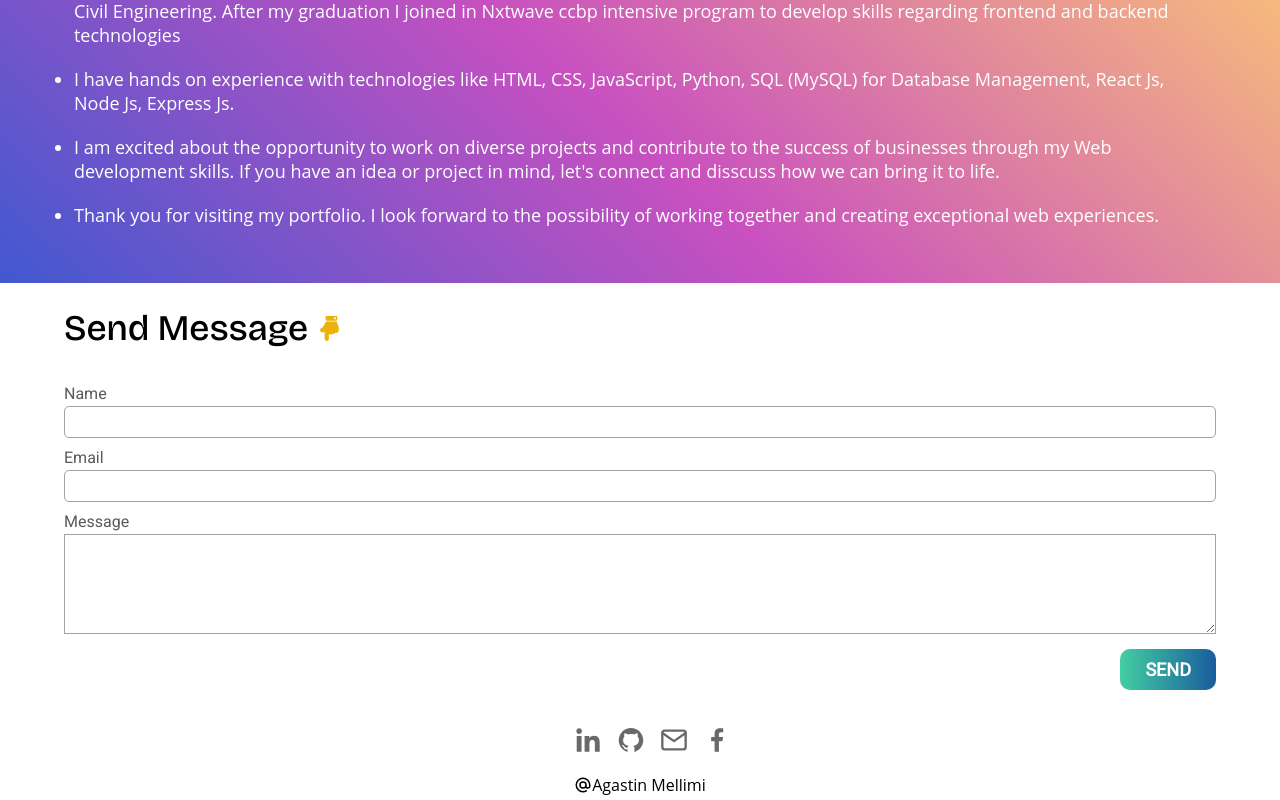
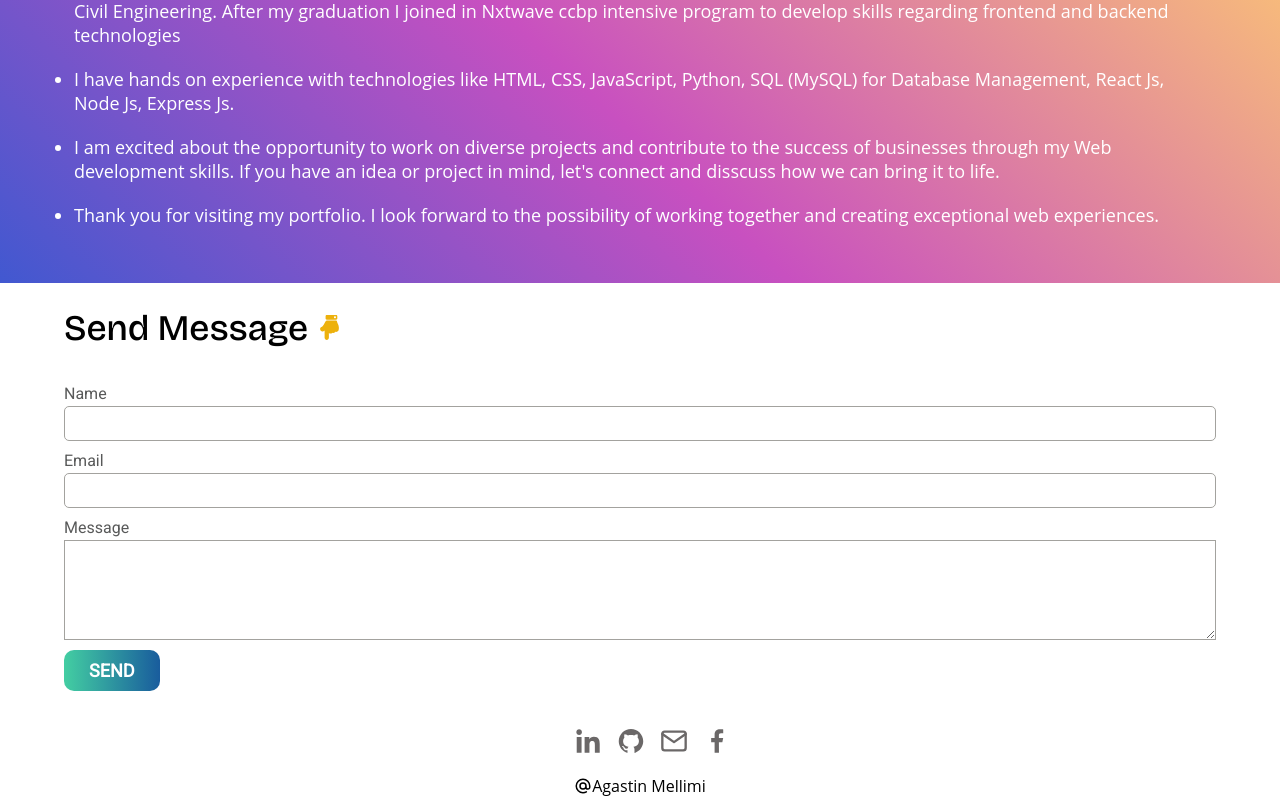
Before and after one commit to Agastinmellimi/MyPortfolioAgastin, a React (Create React App) app: page / in a window 1280 px wide. Shown: the part 2706-3506 px from the top of the page. Built offline with nearby package versions, Linux system fonts and the light colour scheme.

Commit message:
My Portfoliowebsite change 11

```diff
--- a/package.json
+++ b/package.json
@@ -12,6 +12,7 @@
     "react": "^18.2.0",
     "react-dom": "^18.2.0",
     "react-icons": "^4.11.0",
+    "react-loader-spinner": "^5.4.5",
     "react-scripts": "5.0.1",
     "react-type-animation": "^3.1.0",
     "react-vertical-timeline-component": "^3.6.0",
--- a/src/Components/ContactUs/index.css
+++ b/src/Components/ContactUs/index.css
@@ -20,6 +20,7 @@
     border: #a3a29e solid 1px;
     border-radius: 5px;
     font-size: 17px;
+    font-family: "Open Sans";
     outline: none;
 }
 .label {
@@ -32,14 +33,72 @@
     height: 100px;
     font-size: 17px;
     width: 100%;
+    font-family: "Open Sans";
+    font-weight: 500;
     outline: none;
     border: #a3a29e solid 1px;
+}
+.send-btn-container {
+    display: flex;
+    align-items: center;
+    margin-top: 10px;
+}
+.wish{
+    font-family: 'Bricolage Grotesque', sans-serif;
+    font-size: 20px;
+    margin-left: 20px;
+    display: flex;
+    align-items: center;
+    animation: slideRight 1s ease forwards, transform 0.6s ease;
+    position: relative;
+}
+@keyframes slideRight {
+    from{
+         transform: translateX(30px);
+         opacity: 0;
+    }
+    to {
+        opacity: 1;
+    }
+}
+.smile-icon{
+    color: #d1a821;
+    margin-left: 5px;
 }
 
 .error-msg{
     font-size: 14px;
     margin-top: 2px;
     color: red;
+    font-weight: 500;
+    margin-bottom: 0;
+}
+.btn-container {
+    display: flex;
+    align-items: center;
+    width: 100%;
+    justify-content: space-between;
+}
+.refresh-btn{
+    cursor: pointer;
+    outline: none;
+    border: none;
+    background-color: transparent;
+    font-size: 28px;
+    font-weight: 600;
+    background-color: #c0c1c4;
+    border-radius: 30px;
+    display: flex;
+    justify-content: center;
+    align-items: center;
+    padding: 3px;
+    position: relative;
+    transition: all 0.6s ease;
+
+}
+
+.refresh-btn:hover{
+    transform: scale(1.1) rotate(40deg);
 }
 
 .hand-icon{
@@ -71,10 +130,15 @@
     border-radius: 10px;
     font-weight: 600;
     outline: none;
+    display: flex;
+    justify-content: center;
+    align-items: center;
     font-size: 18px;
-    margin-top: 15px;
-    align-self: flex-end;
+    cursor: pointer;
     border: none;
+  }
+  .send-icon {
+      margin-left: 4px;
   }
 
 
--- a/src/Components/ContactUs/index.js
+++ b/src/Components/ContactUs/index.js
@@ -1,22 +1,35 @@
-import React, { useRef, useState} from 'react';
+import React, { useRef, useState, useEffect} from 'react';
 import emailjs from '@emailjs/browser';
+import AOS from 'aos'
 import {FaHandPointDown} from 'react-icons/fa'
-
+import {TailSpin} from 'react-loader-spinner'
+import {GrRefresh} from 'react-icons/gr'
+import {BsFillSendFill} from 'react-icons/bs'
+import {BsFillEmojiSmileFill} from 'react-icons/bs'
 
 import 'reactjs-popup/dist/index.css'
 import './index.css'
+import 'aos/dist/aos.css';
+
+
 
 export const ContactUs = () => {
   const form = useRef();
+
+  useEffect(() => {
+    AOS.init({duration: 2000});
+}, []);
 
   const [name, updatedName] = useState('')
   const [email, updatedEmail] = useState('')
   const [text, updatedText] = useState('')
 
+
   const [nameError, handleNameError] = useState(false)
   const [emailError, handleEmailError] = useState(false)
   const [textError, handleTextError] = useState(false)
-  const [sendStatus, setSendStatus] = useState(false)
+  const [sendStatus, setSendStatus] = useState("INTIALIZE")
+
 
 
 
@@ -30,6 +43,15 @@ export const ContactUs = () => {
     updatedText(event.target.value)
   }
 
+  const onRefresh = () => {
+    setSendStatus("INTIALIZE")
+    updatedName("")
+        updatedText('')
+        updatedEmail('')
+    handleNameError(false)
+    handleEmailError(false)
+    handleTextError(false)
+  }
 
 
 
@@ -80,31 +102,72 @@ export const ContactUs = () => {
        handleNameError(false)
         handleEmailError(false)
         handleTextError(false)
-        setSendStatus(true)
-        updatedName("")
-        updatedText('')
-        updatedEmail('')
-        emailjs.sendForm('service_d7u407a', 'template_lv0o8xb', form.current, '0hOJoRWtY0kN6tPGt')
+
+
+        setSendStatus("LOADING")
+        emailjs.sendForm('service_d7u407a', 'template_lv0o8xb', form.current, '0hOJoRWtY0kN6tPGt').then(
+          (result) => {
+            if (result.text === 'OK') {
+              setSendStatus('SUCCESS')
+            }
+          }
+        )
 
     }
   };
+  const baseOnSendStatus = () => {
+    switch (sendStatus) {
+      case "LOADING":
+          return (
+            <TailSpin
+              height="20"
+              width="20"
+              color="#fff"
+              ariaLabel="tail-spin-loading"
+              radius="1"
+              wrapperStyle={{}}
+              wrapperClass=""
+              visible={true}
+            />
+          )
+      case "SUCCESS":
+        return "Sended"
+      case "INTIALIZE":
+        return 'Send'
+      default:
+        return 'Send'
+    }
+  }
 
   return (
     <div className='contact-container'>
-        <h1 className='heading'>Send Message <FaHandPointDown className='hand-icon'/></h1>
+        <h1 className='heading' data-aos='flip-down'>Send Message <FaHandPointDown className='hand-icon'/></h1>
         <div className='form-card'>
     <form ref={form} onSubmit={sendEmail} className='form-container'>
       <label className='label' htmlFor='name'>Name</label>
       <input type="text" id='name' name="name" value={name} className='input-bar' onChange={nameInput}/>
-      {nameError ? <p className='error-msg'>Please Provide your name</p> : null}
+      {nameError ? <p className='error-msg' data-aos='fade'>Please Provide your name</p> : null}
       <label className='label' htmlFor='email'>Email</label>
       <input type="email" name="user_email" id='email' value={email} className='input-bar' onChange={emailInput} />
 
-      {emailError ? <p className='error-msg'>Please Provide your email</p> : null}
+      {emailError ? <p className='error-msg' data-aos='fade'>Please Provide your email</p> : null}
       <label className='label' htmlFor='message'>Message</label>
       <textarea name="message" className='text' value={text} id='message' onChange={textInput}/>
-      {textError ? <p className='error-msg'>Please Provide Message</p> : null}
-      <input type="submit" value={sendStatus ? 'Send Successfully': 'Send'} className='submit-btn' />
+      {textError ? <p className='error-msg' data-aos='fade'>Please Provide Message</p> : null}
+      <div className='btn-container'>
+
+      <div className='send-btn-container'>
+        <button type="submit" className='submit-btn'>
+            { baseOnSendStatus() } {sendStatus === "SUCCESS" ? (<BsFillSendFill color='#45d640' className='send-icon' size={20}/>) : null}
+        </button>
+        {sendStatus === "SUCCESS" ? <p className='wish'>Thanks for your wishes<BsFillEmojiSmileFill className='smile-icon' size={25}/></p>: null}
+      </div>
+      {sendStatus === "SUCCESS" ? (
+          <button type="submit" className='refresh-btn' onClick={onRefresh} data-aos='zoom-in'>
+                <GrRefresh/>
+          </button>
+        ) : null}
+      </div>
     </form>
     </div>
 
```
Also changed, not shown: 1 other file (tests, documents, lock files or other folders).
